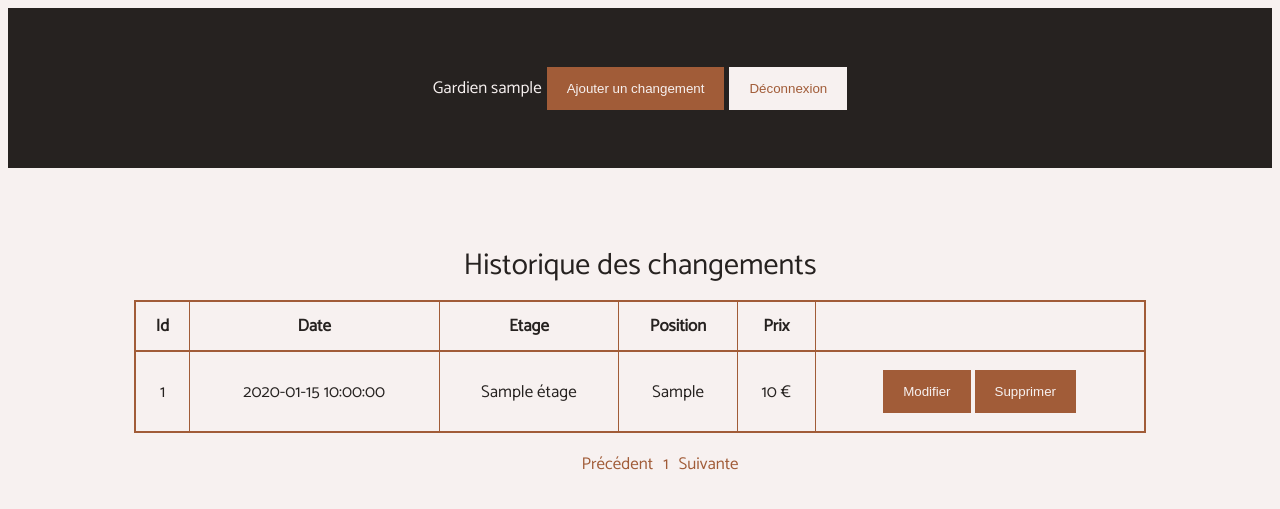
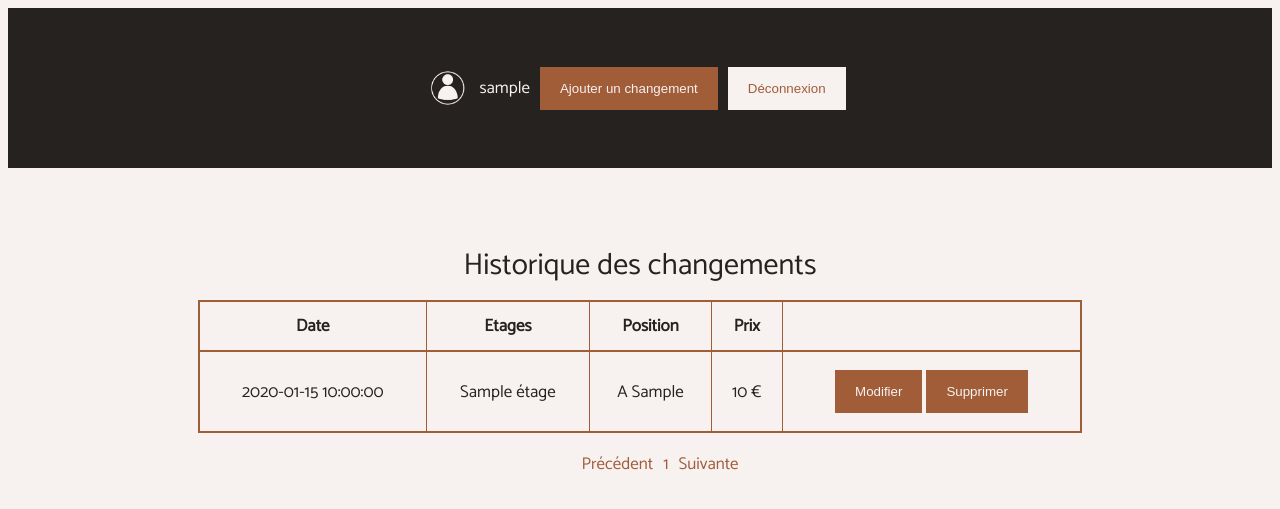
Before and after one commit to Cocci38/Projet_Ampoule, a PHP site: page /dashboard.php in a window 1280 px wide. Shown: the top 509 px of the page. Run offline with PHP 8.4, Linux system fonts and the light colour scheme; the visitor is signed in with stand-in values (Sample User, id 1); tables that the repository leaves empty or names only in its code hold one stand-in row (values such as "Sample post"); some libraries are stand-ins or nearby versions.

Commit message:
css améliorer

```diff
--- a/dashboard.php
+++ b/dashboard.php
@@ -7,7 +7,7 @@
     <meta name="viewport" content="width=device-width, initial-scale=1.0">
     <title>Tous les changements d'ampoules</title>
     <link rel="stylesheet" href="./public/css/style.css">
-    <link href="https://cdnjs.cloudflare.com/ajax/libs/toastr.js/latest/css/toastr.min.css" rel="stylesheet" />
+    <!-- <link href="https://cdnjs.cloudflare.com/ajax/libs/toastr.js/latest/css/toastr.min.css" rel="stylesheet" /> -->
 </head>
 <body>
 
@@ -15,18 +15,20 @@
     require './crud/selection.php';
     ?>
     <nav class="haut">
-        <p class="gardien">Gardien <?= $_SESSION['users'] ?></p>
+
+        <img src="./public/media/Utilisateur.png" alt="image-utilisateur" srcset="">
+        <p class="gardien"><?= $_SESSION['users'] ?> </p>
         <a href="gestion.php"><button type="submit">Ajouter un changement</button></a>
         <a href="login.utilisateur.php"><button class="deconnect">Déconnexion</button></a>
+
     </nav>
     <div class="container">
         <table>
             <caption>Historique des changements</caption>
             <thead>
                 <tr>
-                    <th>Id</th>
                     <th>Date</th>
-                    <th>Etage</th>
+                    <th>Etages</th>
                     <th>Position</th>
                     <th>Prix</th>
                 </tr>
@@ -34,10 +36,18 @@
             <?php  foreach ($result as $key => $value) { ?>
             <tbody>
                 <tr>
-                    <td><?= $result[$key]['id'] ?></td>
                     <td><?= $result[$key]['created_at'] ?></td>
-                    <td><?= $result[$key]['etage'] ?> étage</td>
-                    <td><?= $result[$key]['position'] ?></td>
+                    <?php if ($result[$key]['etage'] == 'rdc'){  ?>
+                    <td><?= $result[$key]['etage'] ?></td>
+                    <?php }else {?>
+                        <td><?= $result[$key]['etage'] ?> étage</td>
+                    <?php } ?>
+                    <?php if ($result[$key]['position'] == 'fond'){  ?>
+                        <td>Au <?= $result[$key]['position'] ?></td>
+                    <?php }else {?>
+                        <td>A <?= $result[$key]['position'] ?></td>
+                    <?php } ?>
+
                     <td><?= $result[$key]['prix'] ?> €</td>
                     <td class="validation">
 
--- a/public/css/style.css
+++ b/public/css/style.css
@@ -5,16 +5,19 @@
   display: flex;
   justify-content: center;
   align-items: center;
-  gap: 5px;
+  flex-wrap: wrap;
+  gap: 10px;
   background-color: #262220;
+  height: 20vh;
+  text-align: center;
   width: 100%;
-  height: 20vh;
 }
 .haut .deconnect {
   background-color: #F7F1F0;
   color: #A15C38;
   padding: 14px 20px;
   margin: 8px 0;
+  margin-right: 5px;
   border: none;
   cursor: pointer;
   width: auto;
@@ -22,12 +25,20 @@
 .haut .gardien {
   color: #F7F1F0;
 }
+.haut img {
+  width: 40px;
+  height: auto;
+}
 
 .container {
-  width: 80%;
   height: auto;
   margin: 0 auto;
   margin-top: 5%;
+}
+@media screen and (min-width: 800px) {
+  .container {
+    width: 70%;
+  }
 }
 
 table {
--- a/sass/_dashboard.scss
+++ b/sass/_dashboard.scss
@@ -4,29 +4,41 @@
     display: flex;
     justify-content: center;
     align-items: center;
-    gap: 5px;
+    flex-wrap: wrap;
+    gap: 10px;
     background-color: $dark;
+    height: 20vh;
+    text-align: center;
     width: 100%;
-    height: 20vh;
+    // .espace {
+    //     width: 32%;
+    // }
     .deconnect {
         background-color: $fond;
         color: $middle;
         padding: 14px 20px;
         margin: 8px 0;
+        margin-right: 5px;
         border: none;
         cursor: pointer;
         width: auto;
     }
     .gardien {
         color: $fond;
-
+    }
+    img {
+        width: 40px;
+        height: auto;
     }
 }
 .container {
-    width: 80%;
+    //width: 70%;
     height: auto;
     margin: 0 auto;
     margin-top: 5%;
+    @media screen and (min-width: 800px) {
+        width: 70%;
+    }
 }
 table {
     border-collapse: collapse;
```
Also changed, not shown: README.md, public/media/Utilisateur.png (added), 1 other file.
